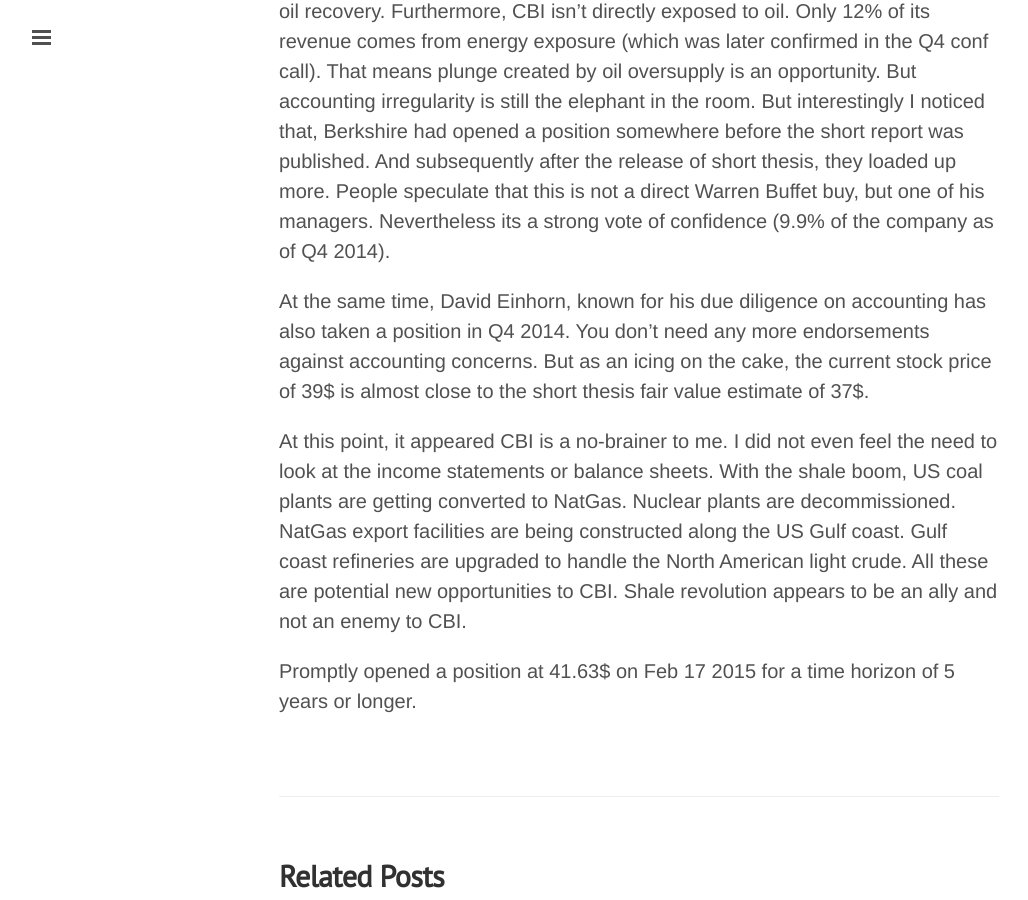
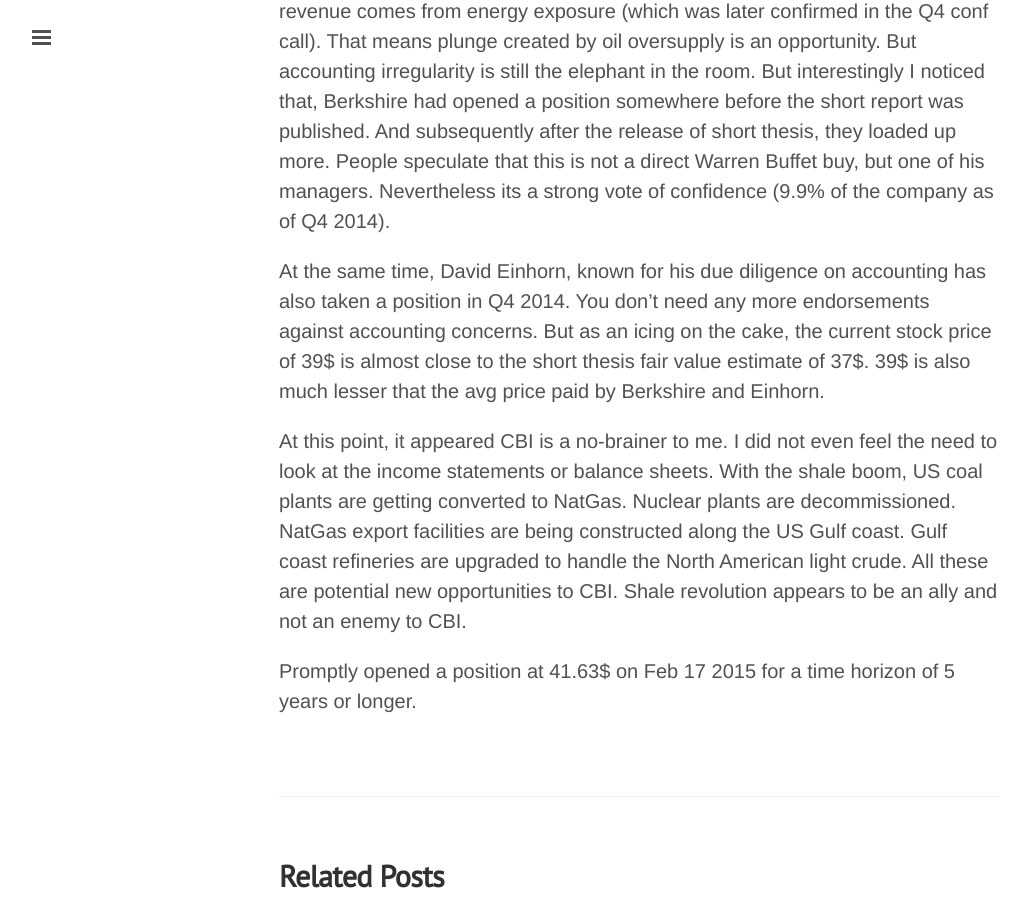
Before and after one commit to gitforwork2/gitforwork.github.io, a Jekyll site: the page built from _posts/2015-03-28-stock-chicago-bridge-iron.md, in a window 1280 px wide and 900 px high, scrolled down 1427 px. Shown: the whole window, without its empty margins (1-1029 px from the left). Built offline with Jekyll 4.4.1, drawn with Linux system fonts in a browser that asks for light colours; Markdown is read by kramdown in place of the engine named in the settings; some of the changed text lies outside the part shown.

Commit message:
CBI purchase blog - update

```diff
--- a/_posts/2015-03-28-stock-chicago-bridge-iron.md
+++ b/_posts/2015-03-28-stock-chicago-bridge-iron.md
@@ -41,7 +41,7 @@
 
   At the same time, David Einhorn, known for his due diligence on accounting has also taken a position in Q4 2014.
   You don't need any more endorsements against accounting concerns. But as an icing on the cake, the current stock price of 39$ is almost close to the
-   short thesis fair value estimate of 37$.
+   short thesis fair value estimate of 37$. 39$ is also much lesser that the avg price paid by Berkshire and Einhorn.
 
   At this point, it appeared CBI is a no-brainer to me. I did not even feel the need to look at the income statements or balance sheets.
   With the shale boom, US coal plants are getting converted to NatGas. Nuclear plants are decommissioned. NatGas export
```
Also changed, not shown: other parts of _posts/2015-03-28-stock-chicago-bridge-iron.md (+1 -1 lines).
